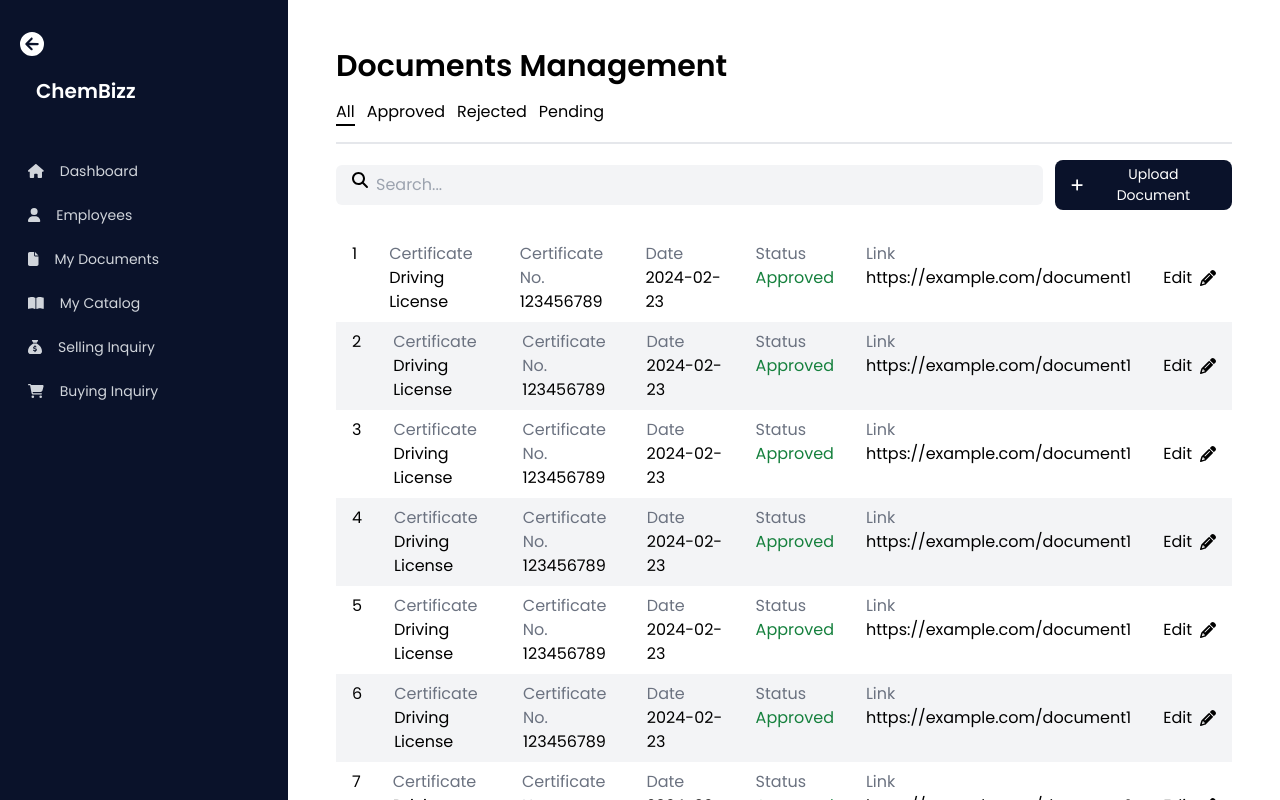
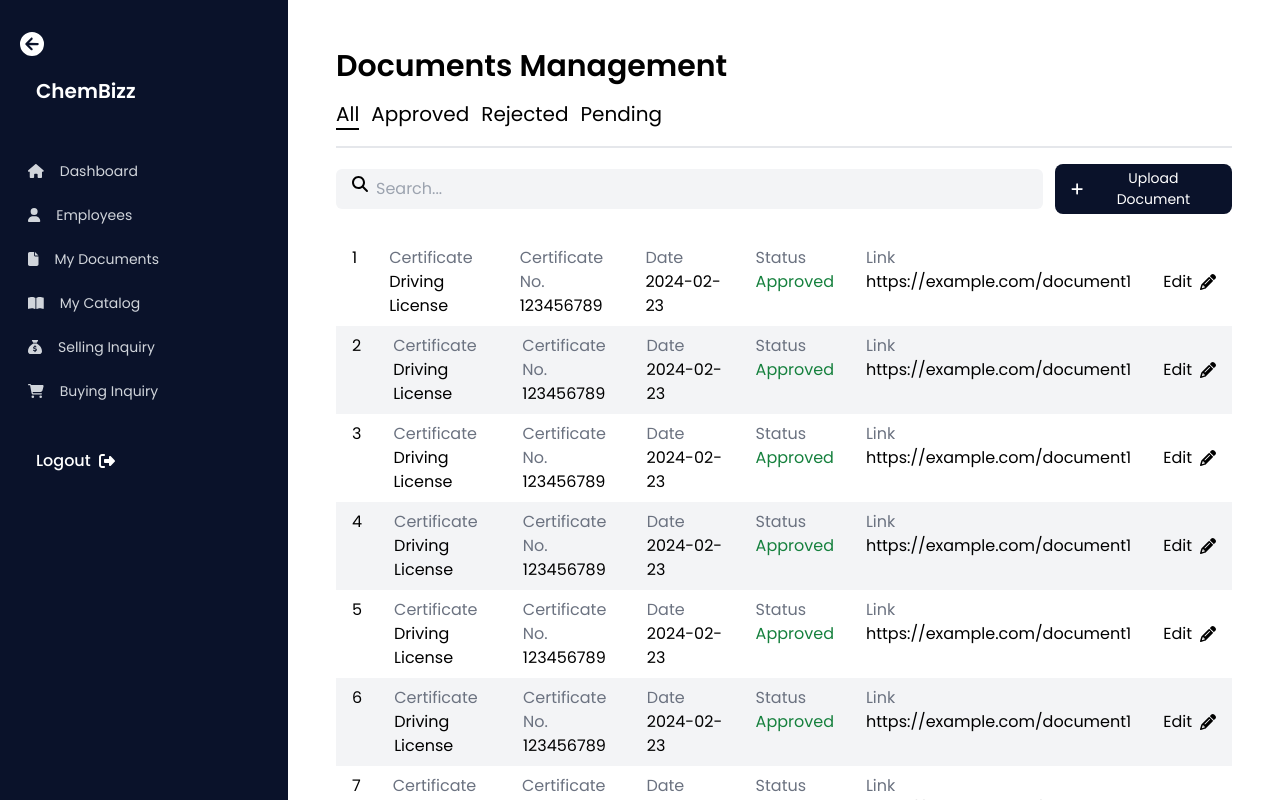
Before and after one commit to Nabil-Pathan/chembizz-frontend, a React (Vite) app: page /admin in a window 1280 px wide. Both pictures are taken after a click on the item "My Documents". Built offline with nearby package versions, Linux system fonts and the light colour scheme.

Commit message:
My Documents Table Modified

```diff
--- a/src/components/Employees.jsx
+++ b/src/components/Employees.jsx
@@ -7,7 +7,7 @@ const Employees = () => {
     {
       employeeWorker: 'Saathi Rathod',
       email: '123@gmail.com',
-      mobile: '+91 987-987-9876',
+      mobile: '+91987-987-9876',
       password :  "*******",
       status: 'Approved',
     },
@@ -15,7 +15,7 @@ const Employees = () => {
     {
       employeeWorker: 'Saathi Rathod',
       email: '123@gmail.com',
-      mobile: '+91 987-987-9876',
+      mobile: '+91987-987-9876',
       password :  "*******",
       status: 'Approved',
     },
@@ -23,7 +23,7 @@ const Employees = () => {
     {
       employeeWorker: 'Saathi Rathod',
       email: '123@gmail.com',
-      mobile: '+91 987-987-9876',
+      mobile: '+91987-987-9876',
       password :  "*******",
       status: 'Approved',
     },
@@ -31,7 +31,7 @@ const Employees = () => {
     {
       employeeWorker: 'Saathi Rathod',
       email: '123@gmail.com',
-      mobile: '+91 987-987-9876',
+      mobile: '+91987-987-9876',
       password :  "*******",
       status: 'Approved',
     },
@@ -39,7 +39,7 @@ const Employees = () => {
     {
       employeeWorker: 'Saathi Rathod',
       email: '123@gmail.com',
-      mobile: '+91 987-987-9876',
+      mobile: '+91987-987-9876',
       password :  "*******",
       status: 'Approved',
     },
@@ -47,7 +47,7 @@ const Employees = () => {
     {
       employeeWorker: 'Saathi Rathod',
       email: '123@gmail.com',
-      mobile: '+91 987-987-9876',
+      mobile: '+91987-987-9876',
       password :  "*******",
       status: 'Approved',
     },
@@ -55,7 +55,7 @@ const Employees = () => {
     {
       employeeWorker: 'Saathi Rathod',
       email: '123@gmail.com',
-      mobile: '+91 987-987-9876',
+      mobile: '+91987-987-9876',
       password :  "*******",
       status: 'Approved',
     },
@@ -63,7 +63,7 @@ const Employees = () => {
     {
       employeeWorker: 'Saathi Rathod',
       email: '123@gmail.com',
-      mobile: '+91 987-987-9876',
+      mobile: '+91987-987-9876',
       password :  "*******",
       status: 'Approved',
     },
@@ -71,7 +71,7 @@ const Employees = () => {
     {
       employeeWorker: 'Saathi Rathod',
       email: '123@gmail.com',
-      mobile: '+91 987-987-9876',
+      mobile: '+91987-987-9876',
       password :  "*******",
       status: 'Approved',
     },
@@ -147,7 +147,7 @@ const Employees = () => {
             <h2 className="text-gray-500">Email</h2>
             <p>{item.email}</p>
           </td>
-          <td className=" px-4 py-2 flex flex-col">
+          <td className="px-4 py-2 flex flex-col">
             <h2 className="text-gray-500">Mobile No.</h2>
             <p>{item.mobile}</p>
           </td>
--- a/src/components/MyDocuments.jsx
+++ b/src/components/MyDocuments.jsx
@@ -89,25 +89,25 @@ const MyDocuments = () => {
 
         <div className="flex gap-3 mt-4">
           <span
-            className={`cursor-pointer ${activeLink === 'all' && 'border-b-2 border-black'}`}
+            className={`cursor-pointer md:text-xl text-sm ${activeLink === 'all' && 'border-b-2 border-black'}`}
             onClick={() => handleLinkClick('all')}
           >
             All
           </span>
           <span
-            className={`cursor-pointer ${activeLink === 'approved' && 'border-b-2 border-black'}`}
+            className={`cursor-pointer md:text-xl text-sm ${activeLink === 'approved' && 'border-b-2 border-black'}`}
             onClick={() => handleLinkClick('approved')}
           >
             Approved
           </span>
           <span
-            className={`cursor-pointer ${activeLink === 'rejected' && 'border-b-2 border-black'}`}
+            className={`cursor-pointer md:text-xl text-sm ${activeLink === 'rejected' && 'border-b-2 border-black'}`}
             onClick={() => handleLinkClick('rejected')}
           >
             Rejected
           </span>
           <span
-            className={`cursor-pointer ${activeLink === 'pending' && 'border-b-2 border-black'}`}
+            className={`cursor-pointer md:text-xl text-sm ${activeLink === 'pending' && 'border-b-2 border-black'}`}
             onClick={() => handleLinkClick('pending')}
           >
             Pending
--- a/src/components/SIdeBar.jsx
+++ b/src/components/SIdeBar.jsx
@@ -1,6 +1,6 @@
 import React, { useState } from 'react';
 import { FontAwesomeIcon } from '@fortawesome/react-fontawesome';
-import { faHouse , faUser , faFile ,  faBookOpen , faSackDollar , faCartShopping, faHome , faCircleArrowLeft , faCircleArrowRight } from '@fortawesome/free-solid-svg-icons';
+import { faHouse , faUser , faFile ,  faBookOpen , faSackDollar , faCartShopping, faHome , faCircleArrowLeft , faCircleArrowRight , faRightFromBracket } from '@fortawesome/free-solid-svg-icons';
 import Dashboard from "../components/DashBoard"
 import Employees from "../components/Employees"
 import MyDocuments from "../components/MyDocuments"
@@ -58,6 +58,12 @@ const SideBar = () => {
               </span>
             </li>
           ))}
+
+             <button className=' mt-6 flex items-center font-medium gap-2 text-white  p-4'>
+              Logout
+
+              <FontAwesomeIcon icon={faRightFromBracket}/>
+            </button>
         </ul>
 
       </div>
@@ -67,20 +73,28 @@ const SideBar = () => {
       <div
         className={`md:hidden block w-20 bg-darkBlue  z-2 p-5  pt-8 relative duration-300`}
       >
-        <ul className="pt-6">
+        <ul className="pt-6 mt-32">
           {Menus.map((Menu, index) => (
             <li
               key={index}
-              className={`flex  rounded-md p-2 cursor-pointer hover:bg-light-white text-gray-300 text-sm items-center gap-x-4
+              className={`flex  rounded-md p-2 cursor-pointer hover:bg-light-white text-gray-300 text-sm items-center  gap-x-4
               ${Menu.gap ? "mt-9" : "mt-2"} ${
                 index === 0 && "bg-light-white"
               } `}
               onClick={() => setSelectedMenu(Menu.component)}
             >
-              <FontAwesomeIcon icon={Menu.icon}/>
+              <FontAwesomeIcon className='h-4 w-4' icon={Menu.icon}/>
             </li>
           ))}
+
+            <button className=' mt-6 flex items-center font-medium gap-2 text-white  p-2'>
+              <FontAwesomeIcon icon={faRightFromBracket}/>
+            </button>
+
         </ul>
+
+
+
 
       </div>
 
--- a/src/pages/AdminPage.jsx
+++ b/src/pages/AdminPage.jsx
@@ -3,34 +3,10 @@ import SideBar from '../components/SIdeBar'
 
 const AdminPage = () => {
   return (
-    <div>
+    <div className='max-h-screen'>
         <SideBar/>
     </div>
   )
 }
 
 export default AdminPage
-
-
-
-{/* <div className='grid p-5 grid-cols-4 gap-4 mt-4'>
-
-<div className='flex  p-2 border border-gray-300 rounded-lg'>
-
-  <div className='w-30 h-30 mr-4'>
-    <img src={Image} alt="" className='w-full h-full object-cover' />
-  </div>
-
-
-  <div className='flex flex-col justify-between'>
-    <div className=''>
-
-    </div>
-    <div>
-      <button className='bg-darkBlue rounded-lg text-white text-sm px-3 py-1 mt-2'>Pending</button>
-    </div>
-  </div>
-
-</div>
-
-</div> */}
```
